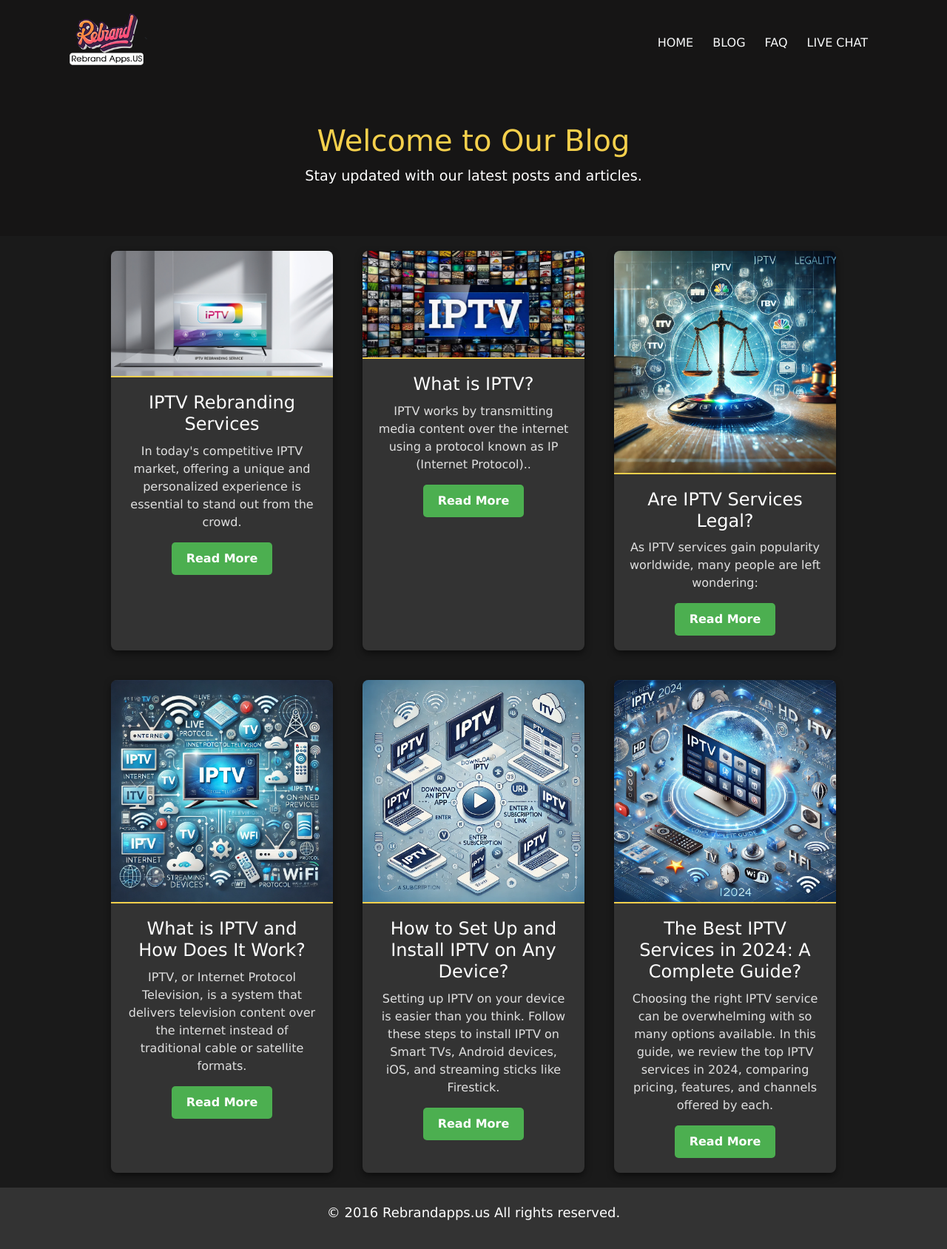
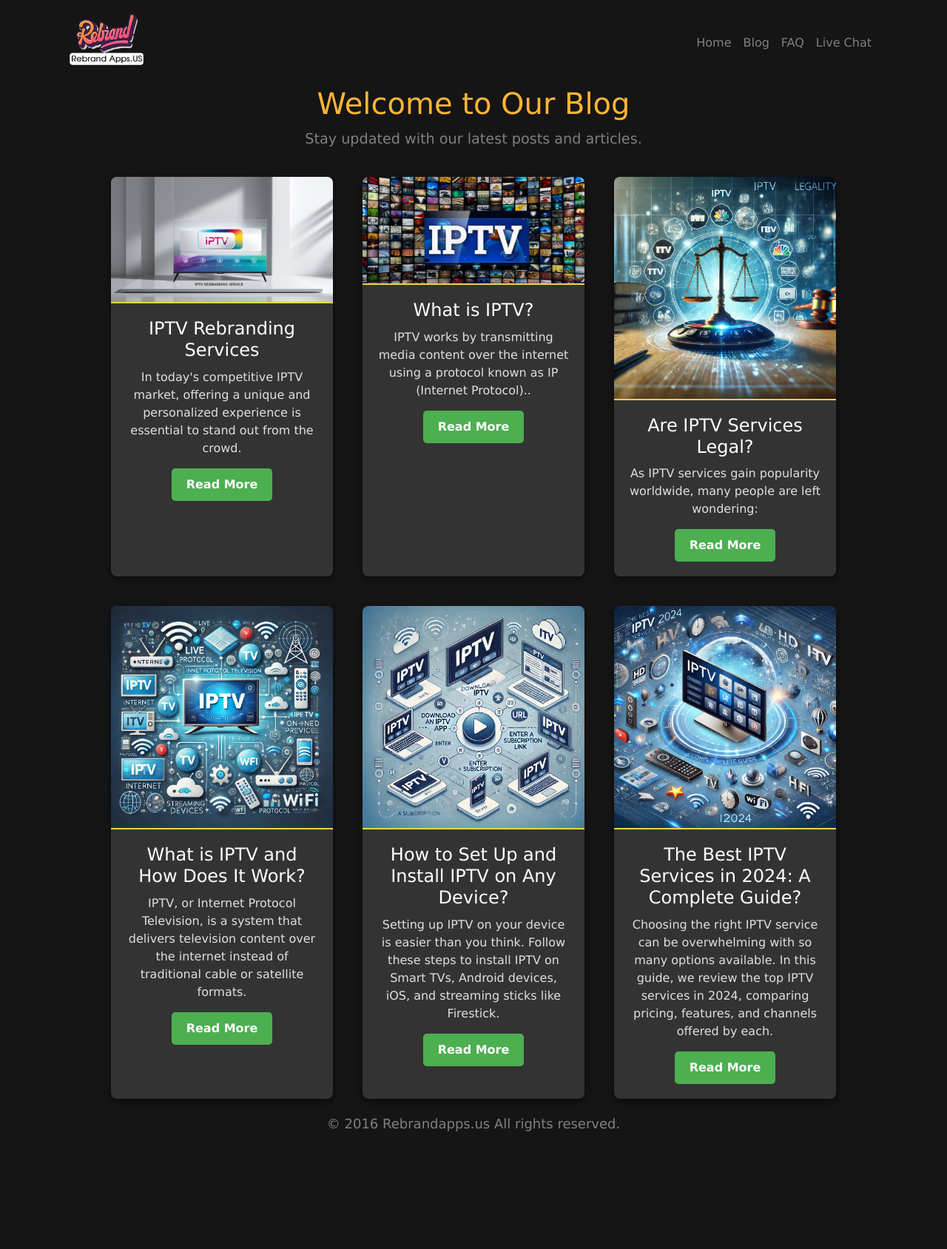
Before and after one commit to bchafi/Rebrand-Project, a PHP site: page /blog/index.html in a window 1280 px wide. Shown: the whole page at 74% size. After the commit the page ends 1529 px from the top, so only its background shows below. Run offline with PHP 8.4, Linux system fonts and the light colour scheme.

Commit message:
everything is ok

```diff
--- a/blog/index.html
+++ b/blog/index.html
@@ -5,7 +5,9 @@
     <meta charset="UTF-8">
     <meta name="viewport" content="width=device-width, initial-scale=1.0">
     <title>Blog - Rebrandapps.us</title>
-    <link rel="stylesheet" href="../css/style.css"> <!-- Link to your main CSS file -->
+    <link rel="stylesheet" href="../css/style.css">
+
+    <link rel="stylesheet" href="../css/style_b.css">
     <link href="https://cdn.jsdelivr.net/npm/bootstrap@5.3.3/dist/css/bootstrap.min.css" rel="stylesheet"
         integrity="sha384-QWTKZyjpPEjISv5WaRU9OFeRpok6YctnYmDr5pNlyT2bRjXh0JMhjY6hW+ALEwIH" crossorigin="anonymous">
     <script src="https://cdn.jsdelivr.net/npm/bootstrap@5.3.0/dist/js/bootstrap.bundle.min.js"></script>
@@ -14,34 +16,62 @@
             background-color: #161515 !important;
         }
 
-        .navbar-toggler:focus,
-        .navbar-toggler:active {
-            outline: none !important;
-            box-shadow: none !important;
-            border: none !important;
+        .blog-header {
+            background-color: #161515;
+            display: flex;
+            flex-direction: column;
+            align-items: center;
+        }
+
+        a.nav-link.text-light {
+            color: grey !important;
+            animation: none;
+            transition: color .6s ease;
+        }
+
+        a.nav-link.text-light:hover {
+            text-decoration: none !important;
+            color: yellow !important;
+            text-shadow: grey 1px 0px 10px !important;
+        }
+
+        @media (max-width: 992px) {
+            #header ul li {
+                background-color: #161515;
+                text-align: center;
+            }
+        }
+        .blog-header h1 {
+            color: rgb(255, 181, 54);
+        }
+
+        .blog-header p {
+            color: gray;
         }
     </style>
 </head>
 
 <body>
+    <div class="contenter">
         <div id="header" style="background-color: #161515">
             <div class="container">
                 <nav class="navbar navbar-expand-lg bg-dark navbar-dark">
                     <div class="container-fluid d-flex align-items-center">
-                    <a class="logo me-auto" href="./index.php">
+                        <a class="logo me-auto" href="../index.php">
                             <img class="logo-img" src="../src/reb.png" height="100px" width="100px" alt="logo">
                         </a>`
-                    <button class="navbar-toggler" type="button" data-bs-toggle="collapse" data-bs-target="#navbarNav"
-                        aria-controls="navbarNav" aria-expanded="false" aria-label="Toggle navigation">
+                        <button class="navbar-toggler" type="button" data-bs-toggle="collapse"
+                            data-bs-target="#navbarNav" aria-controls="navbarNav" aria-expanded="false"
+                            aria-label="Toggle navigation">
                             <span class="navbar-toggler-icon"></span>
                         </button>
                         <div class="collapse navbar-collapse justify-content-end" id="navbarNav">
-                        <ul class="navbar-nav">
+                            <ul class="navbar-nav" style="background-color: #161515;">
                                 <li><a class="nav-link text-light" href="../index.php">Home</a></li>
                                 <li><a class="nav-link text-light" href="index.html">Blog</a></li>
                                 <li><a class="nav-link text-light" href="../faq/index.html">FAQ</a></li>
-                            <li><a class="nav-link text-light" href="https://t.me/IPTV_REBRAND"
-                                    target="_blank" rel="noopener noreferrer">Live Chat</a></li>
+                                <li><a class="nav-link text-light" href="https://t.me/IPTV_REBRAND" target="_blank"
+                                        rel="noopener noreferrer">Live Chat</a></li>
                             </ul>
                         </div>
                     </div>
@@ -49,13 +79,15 @@
             </div>
         </div>
         <!-- Blog Page Header -->
-    <header class="blog-header">
+
+        <!-- Blog Posts Section -->
+        <div class="blog-header">
             <h1>Welcome to Our Blog</h1>
             <p>Stay updated with our latest posts and articles.</p>
-    </header>
+        </div>
+        <div class="herro" style="min-height: 100vh !important;">
 
-    <!-- Blog Posts Section -->
-    <section class="blog-posts">
+            <div class="blog-posts">
                 <!-- Blog Post 1 -->
                 <article class="post">
                     <img src="../img/image1.jpg" alt="Blog Post Image 1" class="post-image">
@@ -72,7 +104,8 @@
                     <img src="../img/image2.jpg" alt="Blog Post Image 2" class="post-image">
                     <div class="post-content">
                         <h2 class="post-title">What is IPTV?</h2>
-                <p class="post-snippet">IPTV works by transmitting media content over the internet using a protocol
+                        <p class="post-snippet">IPTV works by transmitting media content over the internet using a
+                            protocol
                             known as IP (Internet Protocol)..</p>
                         <a href="../blog/post2.html" class="button">Read More</a>
                     </div>
@@ -83,7 +116,9 @@
                     <img src="../img/image3.webp" alt="are the iptv ilegal?" class="post-image">
                     <div class="post-content">
                         <h2 class="post-title">Are IPTV Services Legal?</h2>
-                <p class="post-snippet">As IPTV services gain popularity worldwide, many people are left wondering: </p>
+                        <p class="post-snippet">As IPTV services gain popularity worldwide, many people are left
+                            wondering:
+                        </p>
                         <a href="../blog/post3.html" class="button">Read More</a>
                     </div>
                 </article>
@@ -92,7 +127,8 @@
                     <img src="../img/image4.webp" alt="What is IPTV and How Does It Work?" class="post-image">
                     <div class="post-content">
                         <h2 class="post-title">What is IPTV and How Does It Work?</h2>
-                <p class="post-snippet">IPTV, or Internet Protocol Television, is a system that delivers television
+                        <p class="post-snippet">IPTV, or Internet Protocol Television, is a system that delivers
+                            television
                             content over the internet instead of traditional cable or satellite formats. </p>
                         <a href="../blog/post4.html" class="button">Read More</a>
                     </div>
@@ -102,7 +138,9 @@
                     <img src="../img/image5.webp" alt="are the iptv ilegal?" class="post-image">
                     <div class="post-content">
                         <h2 class="post-title">How to Set Up and Install IPTV on Any Device?</h2>
-                <p class="post-snippet">Setting up IPTV on your device is easier than you think. Follow these steps to
+                        <p class="post-snippet">Setting up IPTV on your device is easier than you think. Follow these
+                            steps
+                            to
                             install IPTV on Smart TVs, Android devices, iOS, and streaming sticks like Firestick. </p>
                         <a href="../blog/post5.html" class="button">Read More</a>
                     </div>
@@ -113,25 +151,24 @@
                     <div class="post-content">
                         <h2 class="post-title">The Best IPTV Services in 2024: A Complete Guide?</h2>
                         <p class="post-snippet">Choosing the right IPTV service can be overwhelming with so many options
-                    available. In this guide, we review the top IPTV services in 2024, comparing pricing, features, and
+                            available. In this guide, we review the top IPTV services in 2024, comparing pricing,
+                            features,
+                            and
                             channels offered by each. </p>
                         <a href="../blog/post6.html" class="button">Read More</a>
                     </div>
                 </article>
 
                 <!-- Add more blog posts as needed -->
-    </section>
+            </div>
 
+            <div style="color: gray;">
+                <p style="margin-bottom: 0px">&copy; 2016 Rebrandapps.us All rights reserved.</p>
+            </div>
+        </div>
+    </div>
     <script src="../src/script2.js" defer></script>
 
-    <div id="footer"></div>
-
-    <script>
-        // Load the footer
-        fetch('../footer.html')
-            .then(response => response.text())
-            .then(data => document.getElementById('footer').innerHTML = data);
-    </script>
 
     <!-- Include JavaScript if needed -->
 
--- a/css/404.css
+++ b/css/404.css
@@ -1,6 +1,6 @@
 body {
   background-color: #222; /* Dark background */
-            color: #FFD700; /* Gold color for text */
+  color: #ffd700; /* Gold color for text */
   font-family: Arial, sans-serif;
   text-align: center;
   padding: 100px;
@@ -15,11 +15,10 @@ body {
   font-size: 18px;
 }
 a {
-            color: #FFD700; /* Gold color for links */
+  color: #ffd700; /* Gold color for links */
   text-decoration: none;
   font-weight: bold;
 }
 a:hover {
   text-decoration: underline;
 }
-    }
--- a/css/blog.css
+++ b/css/blog.css
@@ -13,8 +13,7 @@
     display: flex;
     flex-wrap: wrap;
     justify-content: center;
-    background-color: #1a1a1a;
-}
+    }
 
 .post {
     background-color: #333;
--- a/css/footer.css
+++ /dev/null
@@ -1,9 +0,0 @@
-/* Footer */
-footer {
-    background-color: #333;
-    text-align: center;
-    padding: 20px 0px;
-    color: #fff;
-    width: 100%;
-    margin-bottom: 0;
-}
--- a/css/header.css
+++ /dev/null
@@ -1,42 +0,0 @@
-.blog-header {
-    text-align: center;
-    padding: 50px 0;
-    background-color: #161515;
-    color: #f5d04c;
-}
-/* General styles for nav */
-.container nav a, .container nav ul {
-    text-decoration: none;
-}
-
-nav {
-    padding: 0 5%;
-    justify-content: space-between;
-    align-items: center;
-    background-color: #3b3b3b;
-    display: flex;
-}
-
-.container nav a {
-    color: #faf9f9;
-    text-transform: uppercase;
-    overflow: hidden;
-}
-
-.container nav ul {
-    margin: 0px;
-    display: flex;
-    justify-content: center;
-    align-items: center;
-    list-style: none;
-}
-
-.container nav ul li {
-    padding: 5px 5px;
-}
-
-.container nav ul li:hover {
-    border-bottom: 2px solid #dbfddb;
-    transition: border-bottom 0.3s ease;
-    color: #faf9f9;
-}
--- a/css/posts.css
+++ b/css/posts.css
@@ -10,7 +10,7 @@ body {
   margin: 50px auto;
   padding: 20px;
   background-color: #1a1a1a;
-            box-shadow: 0 4px 10px rgba(0, 0, 0, .5);
+  box-shadow: 0 4px 10px rgba(0, 0, 0, 0.5);
 }
 h1 {
   color: #f5d04c;
@@ -33,7 +33,9 @@ body {
   h2 {
     font-size: 1.5rem;
   }
-    p, ul li, ol li {
+  p,
+  ul li,
+  ol li {
     font-size: 1rem;
   }
   nav ul {
--- a/css/style.css
+++ b/css/style.css
@@ -10,6 +10,25 @@
     margin: 0;
     padding: 0;
     font-family: Verdana, Geneva, Tahoma, sans-serif;
+}
+
+
+a.nav-link.text-light {
+    color: grey !important;
+    animation: none !important;
+    transition: color .6s ease !important;
+}
+
+a.nav-link.text-light:hover {
+    text-decoration: none !important;
+    color: yellow !important;
+    text-shadow: grey 1px 0px 10px !important;
+}
+@media (max-width: 992px){
+   #header ul li{
+        background-color: #161515 !important;
+        text-align: center !important;
+   }
 }
 .image-container {
     aspect-ratio: 16 / 9; /* Change to your desired ratio */
--- /dev/null
+++ b/css/style_b.css
@@ -0,0 +1,16 @@
+.navbar-toggler:focus,
+.navbar-toggler:active {
+    outline: none !important;
+    box-shadow: none !important;
+    border: none !important;
+}
+.herro {
+    background-color: #161515 !important;
+    display: flex !important;
+    flex-direction: column !important;
+    justify-content: space-between !important;
+    align-items: center !important;
+}
+.herro > p {
+    padding: 14px 0;
+}
--- a/footer.html
+++ /dev/null
@@ -1,14 +0,0 @@
-<!DOCTYPE html>
-<html lang="en">
-<head>
-    <meta charset="UTF-8">
-    <meta name="viewport" content="width=device-width, initial-scale=1.0">
-    <title>Document</title>
-    <link rel="stylesheet" href="css/style.css">
-</head>
-<body>
-    <footer>
-        <p>&copy; 2016 Rebrandapps.us All rights reserved.</p>
-    </footer>
-</body>
-</html>
```
Also changed, not shown: about/index.html (+104 -23 lines), contact/index.html (+59 -14 lines), css/styles.css (+1 -35 lines), faq/index.html (+32 -20 lines), header.html (deleted, +0 -16 lines), index.php (+35 -5 lines). Lines whose indentation alone changed are shown as unchanged.
